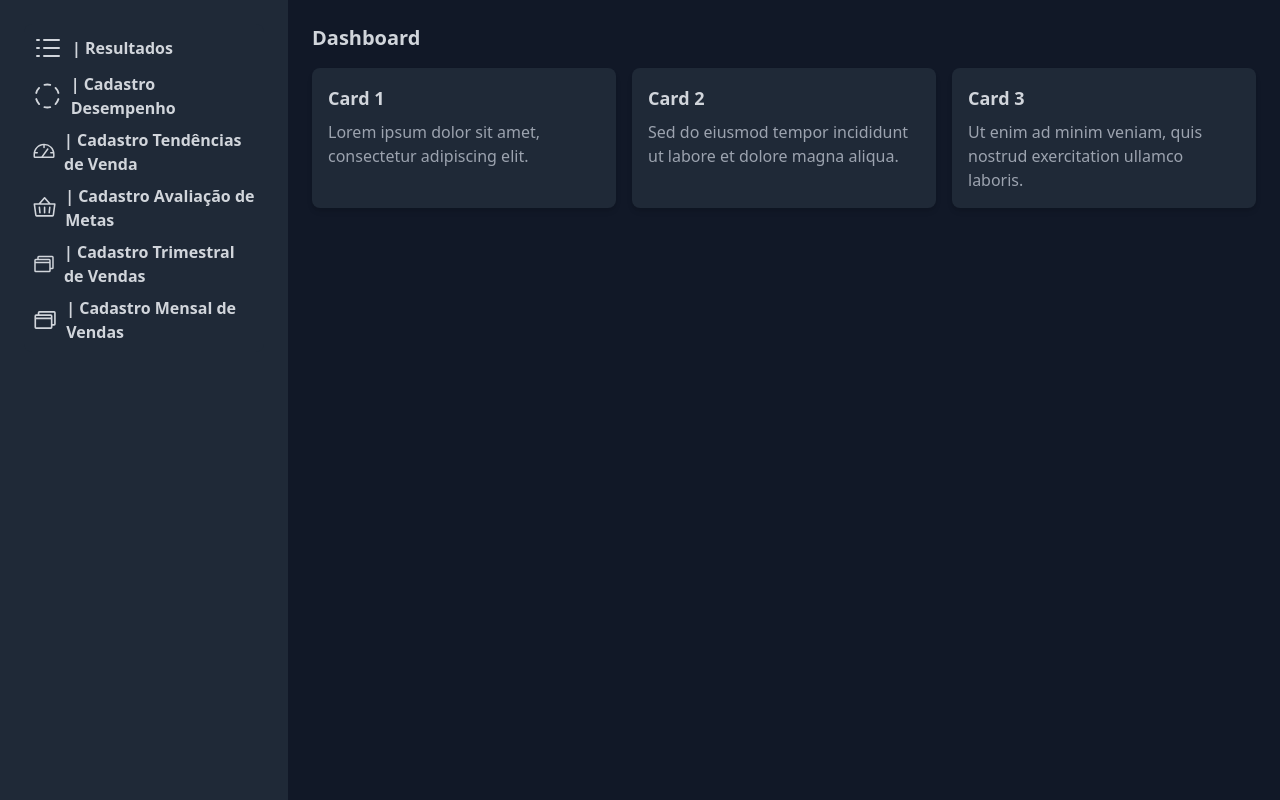
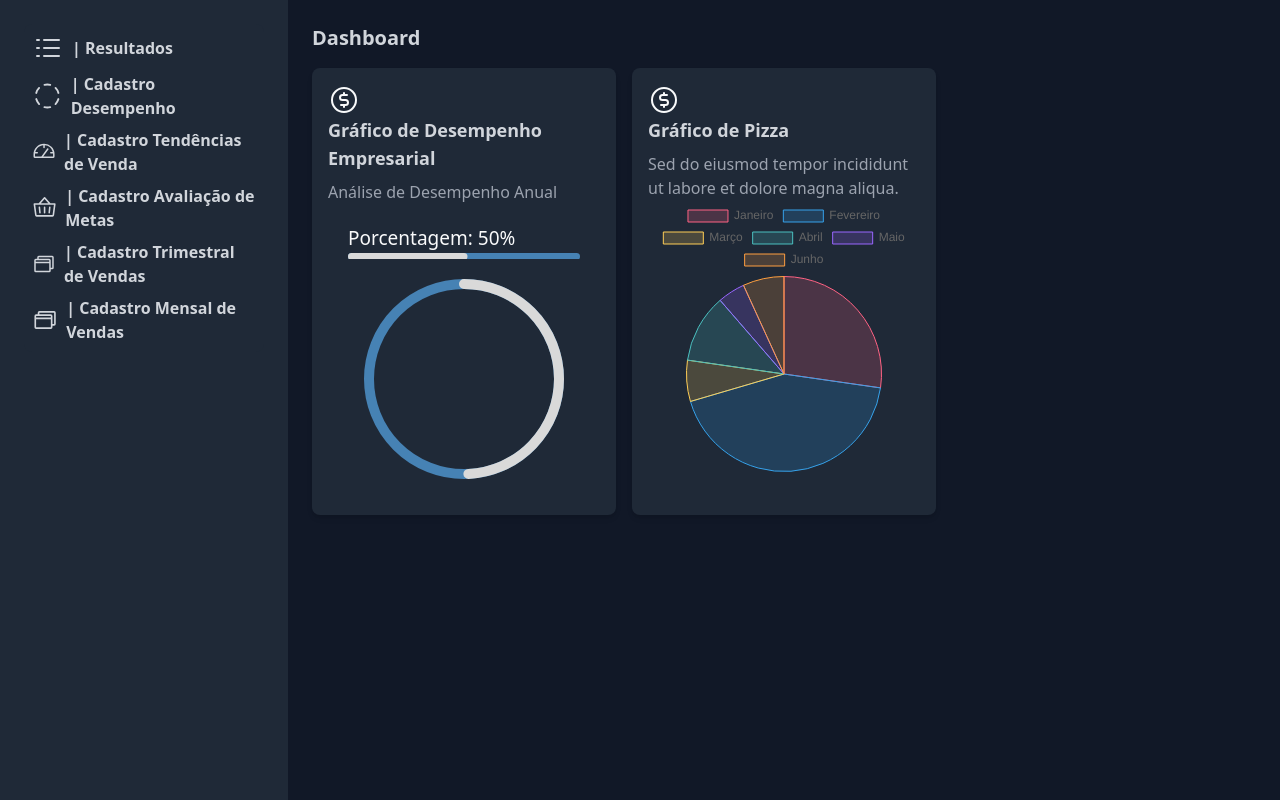
Before and after one commit to Zaysu/DashBoard, a React (Create React App) app in the folder dashboardempresarial/: page / in a window 1280 px wide. Built offline with nearby package versions, Linux system fonts and the light colour scheme.

Commit message:
new fixes in components

```diff
--- /dev/null
+++ b/dashboardempresarial/src/components/ChartData.js
@@ -0,0 +1,26 @@
+export const pieChartData = {
+    labels: ['Janeiro', 'Fevereiro', 'Março', 'Abril', 'Maio', 'Junho'],
+    datasets: [
+      {
+        label: '% de vendas',
+        data: [12, 19, 3, 5, 2, 3],
+        backgroundColor: [
+          'rgba(255, 99, 132, 0.2)',
+          'rgba(54, 162, 235, 0.2)',
+          'rgba(255, 206, 86, 0.2)',
+          'rgba(75, 192, 192, 0.2)',
+          'rgba(153, 102, 255, 0.2)',
+          'rgba(255, 159, 64, 0.2)',
+        ],
+        borderColor: [
+          'rgba(255, 99, 132, 1)',
+          'rgba(54, 162, 235, 1)',
+          'rgba(255, 206, 86, 1)',
+          'rgba(75, 192, 192, 1)',
+          'rgba(153, 102, 255, 1)',
+          'rgba(255, 159, 64, 1)',
+        ],
+        borderWidth: 1,
+      },
+    ],
+  };
--- a/dashboardempresarial/src/components/DashboardCard.js
+++ b/dashboardempresarial/src/components/DashboardCard.js
@@ -1,10 +1,16 @@
 import React from 'react';
+import ProgressBar from './ProgressBar';
+import PieChart from './PieChart';
+import {CurrencyCircleDollar } from "@phosphor-icons/react";
 
-const DashboardCard = ({ title, content }) => {
+const DashboardCard = ({ title, content, type, data, percent }) => {
   return (
     <div className="bg-gray-800 p-4 rounded-lg shadow-md">
-      <h4 className="text-lg font-semibold text-gray-300">{title}</h4>
+      <CurrencyCircleDollar size={32} /><h4 className="text-lg font-semibold text-gray-300">{title}</h4>
       <p className="text-gray-400 mt-2">{content}</p>
+      {type === 'progress' && <ProgressBar percent={percent} />}
+      {type === 'pie' && <PieChart data={data} />}
+
     </div>
   );
 }
--- a/dashboardempresarial/src/components/Home.js
+++ b/dashboardempresarial/src/components/Home.js
@@ -1,32 +1,31 @@
 import React from 'react';
 import Navigation from './Navigation';
 import DashboardCard from './DashboardCard';
+import { pieChartData } from './ChartData';
 
 const Home = () => {
+
   return (
     <div className='bg-gray-900 text-gray-50 h-screen flex flex-col'>
       <div className='flex flex-1 overflow-hidden'>
         <Navigation />
         <main className='flex-1 p-6 overflow-y-auto'>
           <h3 className='text-xl font-semibold text-gray-300 mb-4'>Dashboard</h3>
-
           <div className="grid grid-cols-1 sm:grid-cols-2 md:grid-cols-3 gap-4">
             <DashboardCard
-              title="Card 1"
-              content="Lorem ipsum dolor sit amet, consectetur adipiscing elit."
+              title="Gráfico de Desempenho Empresarial"
+              content="Análise de Desempenho Anual"
+              type="progress"
+              percent={50}
             />
             <DashboardCard
-              title="Card 2"
+              title="Gráfico de Pizza"
               content="Sed do eiusmod tempor incididunt ut labore et dolore magna aliqua."
-            />
-            <DashboardCard
-              title="Card 3"
-              content="Ut enim ad minim veniam, quis nostrud exercitation ullamco laboris."
+              type="pie"
+              data={pieChartData}
             />
           </div>
-
         </main>
-
       </div>
     </div>
   );
--- /dev/null
+++ b/dashboardempresarial/src/components/PieChart.js
@@ -0,0 +1,12 @@
+import React from 'react';
+import { Pie } from 'react-chartjs-2';
+
+const PieChart = ({ data }) => {
+  return (
+    <div>
+      <Pie data={data} />
+    </div>
+  );
+}
+
+export default PieChart;
--- /dev/null
+++ b/dashboardempresarial/src/components/ProgressBar.js
@@ -0,0 +1,36 @@
+import React from 'react';
+import { Circle, Line } from 'rc-progress';
+
+const ProgressBar = ({ percent }) => {
+  return (
+    <>
+      <div style={{ margin: 20 }}>
+        <div style={{ fontSize: '19px' }}>Porcentagem: {percent}%</div>
+        <Line
+          percent={percent}
+          strokeColor="#D9D9D9"
+          strokeWidth={3}
+          trailColor='#4682B4'
+          trailWidth={3}
+          strokeLinecap='round'
+          gapDegree={0}
+          gapPosition='top'
+        />
+      </div>
+      <center>
+        <div style={{ margin: 20, height: 200, width: 200 }}>
+          <Circle
+            percent={percent}
+            strokeColor="#D9D9D9"
+            strokeWidth={5}
+            trailColor='#4682B4'
+            trailWidth={5}
+            strokeLinecap='round'
+          />
+        </div>
+      </center>
+    </>
+  );
+}
+
+export default ProgressBar;
```
